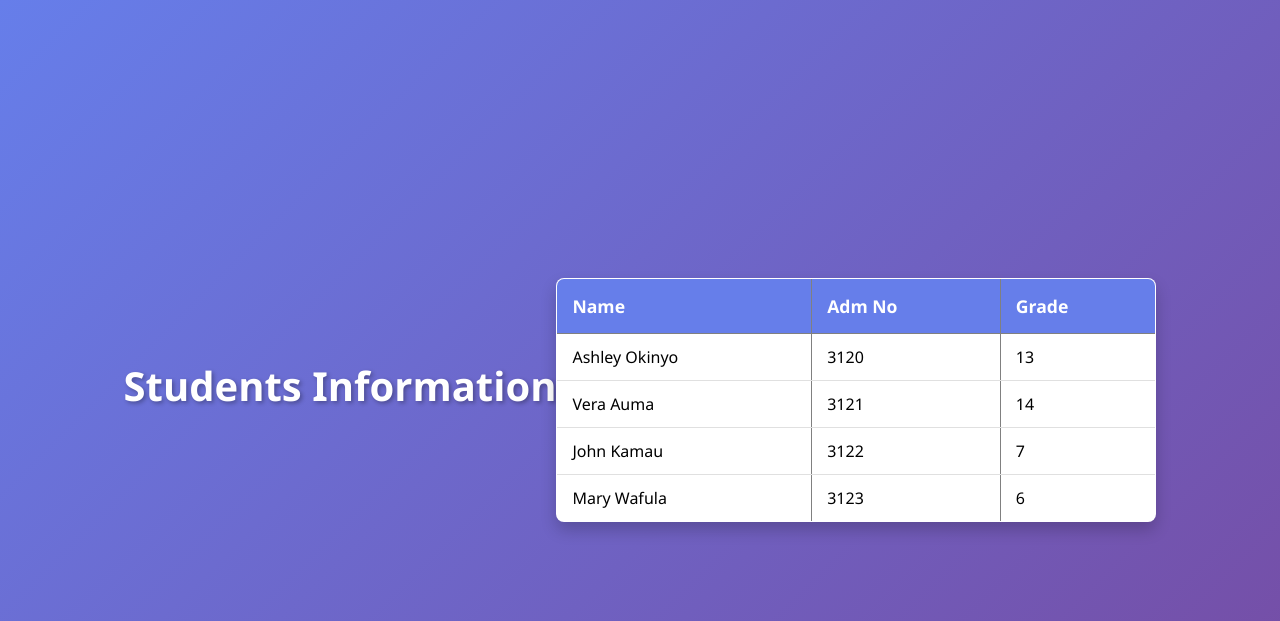
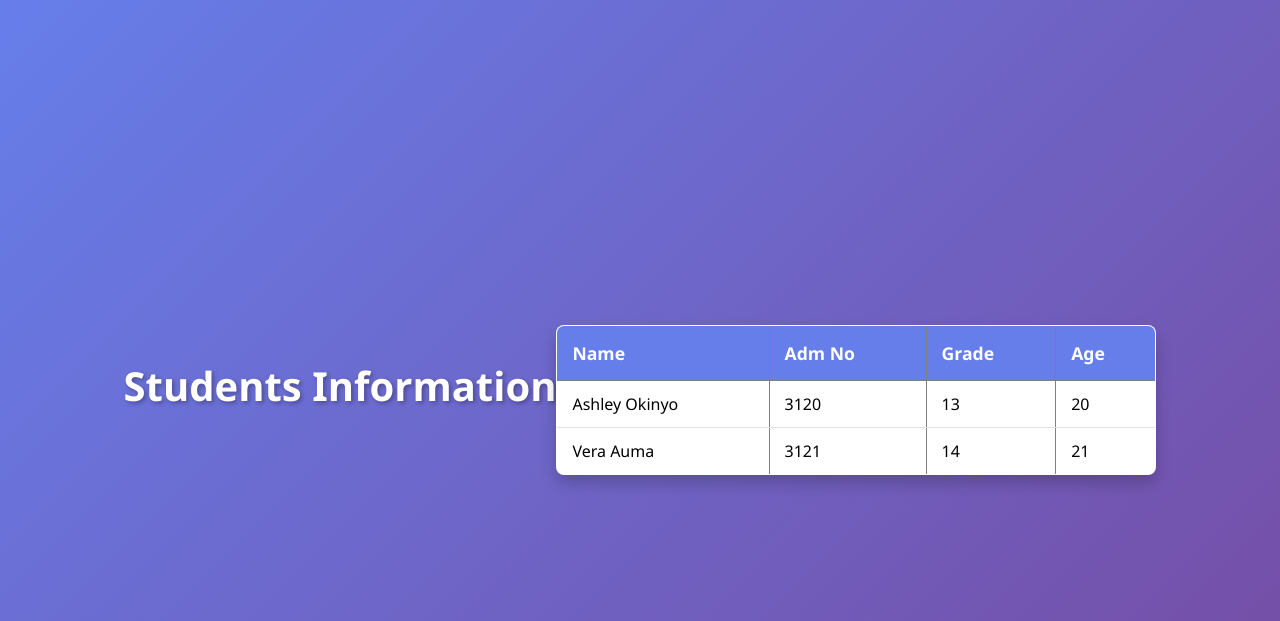
Before and after one commit to Bensemwikhali/sandbox, a PHP site: page /test_students.php in a window 1280 px wide. Shown: the top 621 px of the page. Run offline with PHP 8.4, Linux system fonts and the light colour scheme.

Commit message:
displayed student i grade 10 and above and added the age column on the table

```diff
--- a/public/test_students.php
+++ b/public/test_students.php
@@ -10,6 +10,7 @@
                 <th>Name</th>
                 <th>Adm No</th>
                 <th>Grade</th>
+                <th>Age</th>
             </tr>
             <?php
             $students=[
@@ -38,7 +39,8 @@
             ],
             ];
             foreach($students as $student){
-                echo "<tr><td>".$student["name"]."</td><td>".$student["adm_no"]."</td><td>".$student["grade"]."</td></tr>";
+                if($student["grade"]>=10)
+                echo "<tr><td>".$student["name"]."</td><td>".$student["adm_no"]."</td><td>".$student["grade"]."</td><td>".$student["age"]."</td></tr>";
             }
             ?>
         </table>
```
